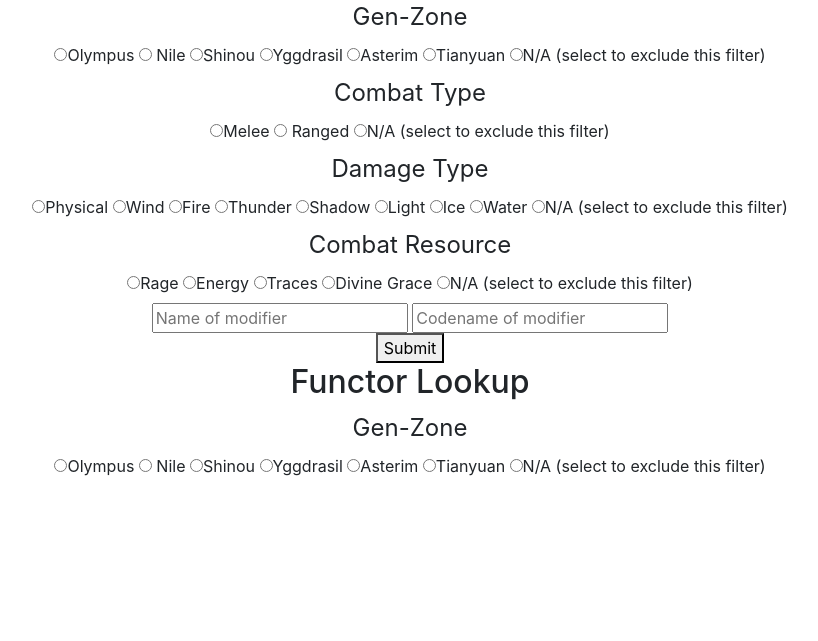
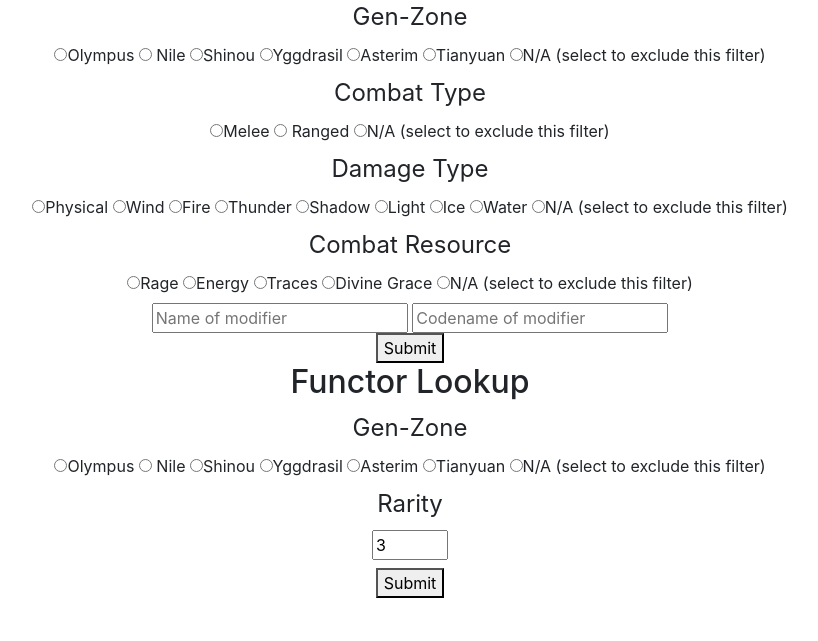
Before and after one commit to Arvick/Aether-Gazer-Database, a Flask app: template frontend/website/templates/base.html in a window 1280 px wide. Shown: the part 159-800 px from the top of the page, without its empty margins (230-1048 px from the left). Run offline with Flask 3, Linux system fonts and the light colour scheme; the template is opened without the code that fills it, so the values that code supplies are empty; some libraries are stand-ins or nearby versions.

Commit message:
added rarity field to functor lookup

```diff
--- a/frontend/website/templates/base.html
+++ b/frontend/website/templates/base.html
@@ -104,6 +104,11 @@
             <label><input id="tianyuan" type="radio" name="gen_zone" value="Tianyuan">Tianyuan</label>
             <label><input id="n/a" type="radio" name="gen_zone" value="">N/A (select to exclude this filter)</label>
           </fieldset>
+          <fieldset>
+            <legend>Rarity</legend>
+            <label><input id="rarity" type="number" name="rarity" step=1 value=3 min=3 max=5></label>
+          </fieldset>
+          <div><button type="submit">Submit</button></div>
         </form>
       </section>
     </main>
```
